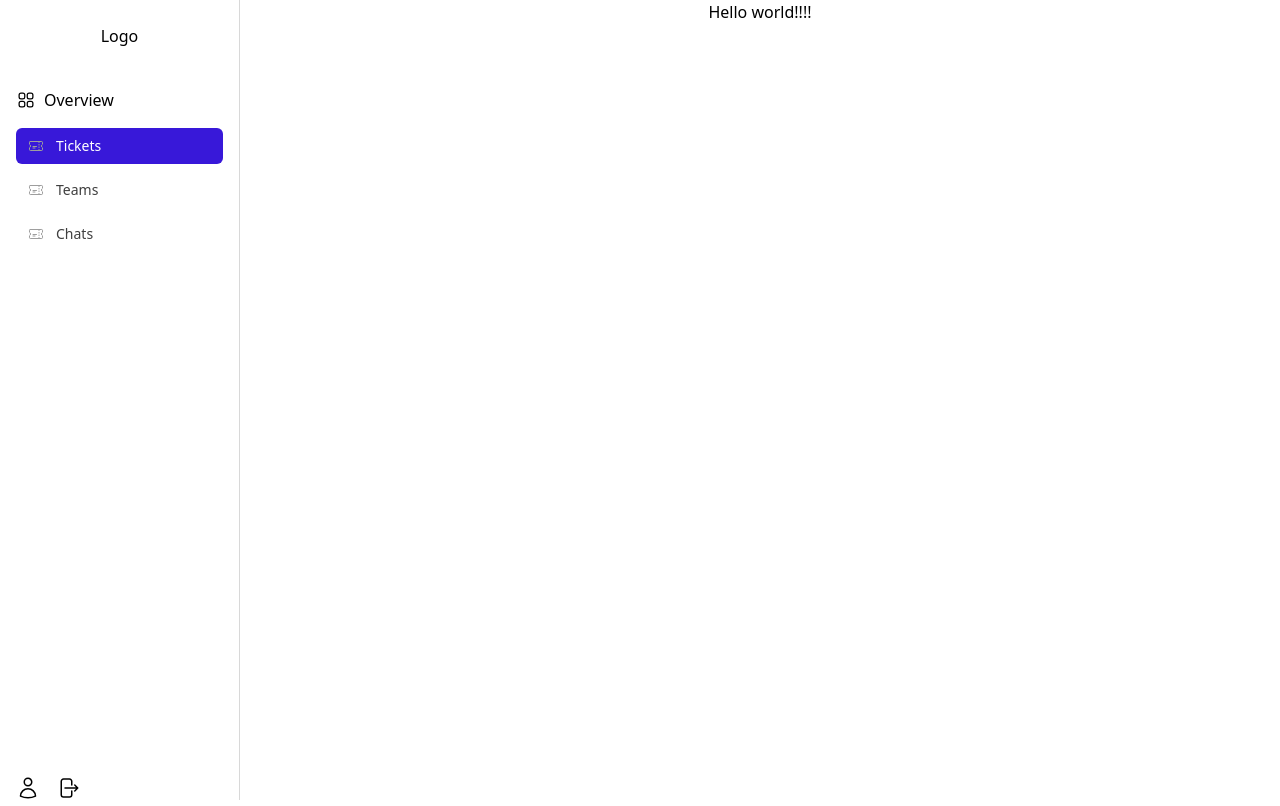
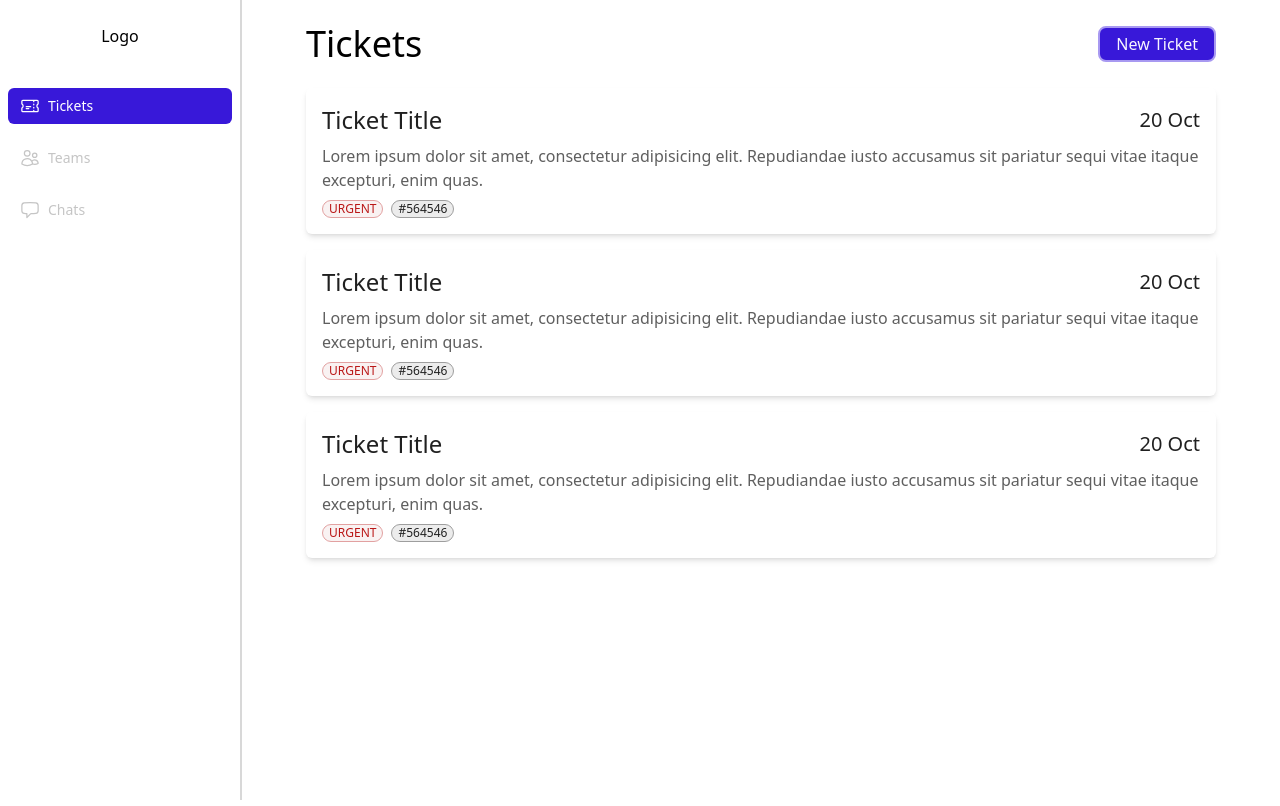
Before and after one commit to FumiMelvinDev/ticketing-app, a Next.js app: page / in a window 1280 px wide. Built offline with nearby package versions, Linux system fonts and the light colour scheme.

Commit message:
Sidebar and Ticket Card

```diff
--- a/app/(components)/Sidebar.jsx
+++ b/app/(components)/Sidebar.jsx
@@ -1,32 +1,25 @@
 "use client";
 
 import { Fragment } from "react";
-import { Disclosure, Menu } from "@headlessui/react";
+import { Disclosure, Menu, Transition } from "@headlessui/react";
 import {
+  Bars3Icon,
+  BellIcon,
+  ChatBubbleLeftIcon,
   Squares2X2Icon,
-  BellIcon,
   TicketIcon,
-  UserIcon,
-  ArrowRightStartOnRectangleIcon,
+  UsersIcon,
+  XMarkIcon,
 } from "@heroicons/react/24/outline";
+import Link from "next/link";
 
 const navigation = [
-  {
-    name: "Tickets",
-    icon: <TicketIcon className="w-4 h-4 text-gray-500" />,
-    href: "#",
-    current: true,
-  },
-  {
-    name: "Teams",
-    icon: <TicketIcon className="w-4 h-4 text-gray-500" />,
-    href: "#",
-    current: false,
-  },
+  { name: "Tickets", icon: <TicketIcon />, href: "/", current: true },
+  { name: "Teams", icon: <UsersIcon />, href: "/Teams", current: false },
   {
     name: "Chats",
-    icon: <TicketIcon className="w-4 h-4 text-gray-500" />,
-    href: "#",
+    icon: <ChatBubbleLeftIcon />,
+    href: "/Chats",
     current: false,
   },
 ];
@@ -37,52 +30,35 @@ function classNames(...classes) {
 
 export default function Sidebar() {
   return (
-    <Disclosure as="nav" className="bg-gray-0 w-60 h-screen hidden sm:block">
+    <Disclosure as="nav" className="bg-gray-0 border-r-2 h-screen">
       {({ open }) => (
         <>
-          <div className="relative flex flex-col justify-between h-screen px-4 border-r">
+          <div className="max:w-60 sm:w-60 px-2">
+            <div className="relative flex flex-col h-16 items-stretch justify-between">
+              <div className="flex flex-col items-stretch">
+                <div className="mx-auto pb-10 pt-6">Logo</div>
                 <div className="flex flex-col space-y-4">
-              <div className="flex mx-auto py-6">Logo</div>
-              <div className="flex space-x-2 text-base items-center">
-                <Squares2X2Icon className="w-5 h-5" />
-                <h1>Overview</h1>
-              </div>
-              <div className="flex flex-col space-y-2">
                   {navigation.map((item) => (
-                  <a
+                    <Link
                       key={item.name}
                       href={item.href}
                       className={classNames(
                         item.current
                           ? "bg-primary-main text-white"
-                        : "text-gray-800 hover:bg-gray-700 hover:text-white",
+                          : "text-gray-300 hover:bg-gray-700 hover:text-white",
                         "rounded-md px-3 py-2 text-sm font-medium"
                       )}
                       aria-current={item.current ? "page" : undefined}
                     >
-                    <div className="flex items-center gap-3">
-                      {item.icon}
-                      {item.name}
+                      <div className="flex gap-2">
+                        <div className="w-5 h-5">{item.icon}</div>
+                        <div className="hidden sm:block">{item.name}</div>
                       </div>
-                  </a>
+                    </Link>
                   ))}
                 </div>
+                <div className="flex space-x-2"></div>
               </div>
-
-            <div className="flex space-x-4">
-              <button type="button">
-                <span className="absolute -inset-1.5" />
-                <span className="sr-only">View notifications</span>
-                <UserIcon className="h-6 w-6" aria-hidden="true" />
-              </button>
-              <button>
-                <span className="absolute -inset-1.5" />
-                <span className="sr-only">View notifications</span>
-                <ArrowRightStartOnRectangleIcon
-                  className="h-6 w-6"
-                  aria-hidden="true"
-                />
-              </button>
             </div>
           </div>
         </>
--- /dev/null
+++ b/app/(components)/TicketCard.jsx
@@ -0,0 +1,26 @@
+import React from "react";
+
+function TicketCard() {
+  return (
+    <div className="p-4 rounded-md shadow-md flex flex-col gap-y-2">
+      <div className="flex items-center justify-between text-gray-900">
+        <h1 className="text-lg sm:text-2xl font-medium">Ticket Title</h1>
+        <h1 className="text-md sm:text-xl">20 Oct</h1>
+      </div>
+      <p className="text-sm sm:text-base text-gray-700">
+        Lorem ipsum dolor sit amet, consectetur adipisicing elit. Repudiandae
+        iusto accusamus sit pariatur sequi vitae itaque excepturi, enim quas.
+      </p>
+      <div className="flex items-center-justify-start space-x-2 text-xs">
+        <h1 className="bg-danger-second text-danger-main rounded-full font-medium uppercase px-1.5 border border-danger-border">
+          urgent
+        </h1>
+        <h1 className="bg-gray-100 text-gray-900 rounded-full px-1.5 border border-gray-500">
+          #564546
+        </h1>
+      </div>
+    </div>
+  );
+}
+
+export default TicketCard;
--- a/app/page.jsx
+++ b/app/page.jsx
@@ -1,7 +1,19 @@
+import TicketCard from "./(components)/TicketCard";
+
 export default function Home() {
   return (
-    <main className="px-16 mx-auto">
-      <h1>Hello world!!!!</h1>
+    <main className="w-full md:px-16 px-8 py-6">
+      <div className="flex items-center justify-between">
+        <h1 className="text-2xl sm:text-4xl font-medium">Tickets</h1>
+        <button className="bg-primary-main text-primary-second font-medium px-4 py-1 rounded-lg border-2 border-primary-border">
+          New Ticket
+        </button>
+      </div>
+      <div className="py-6 flex flex-col space-y-4">
+        <TicketCard />
+        <TicketCard />
+        <TicketCard />
+      </div>
     </main>
   );
 }
```
Lines whose indentation alone changed are shown as unchanged.
